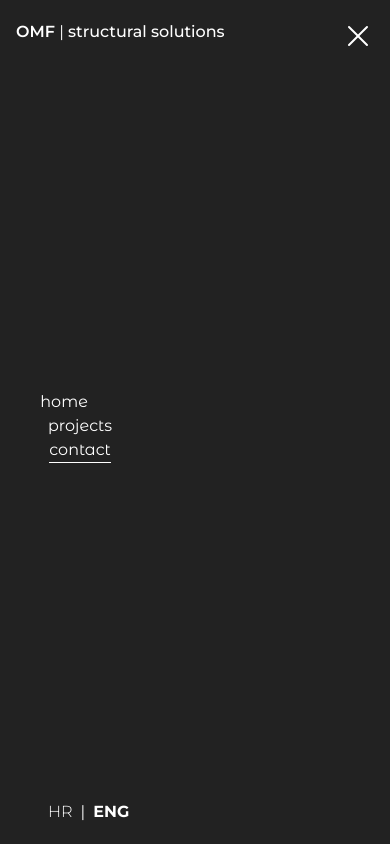
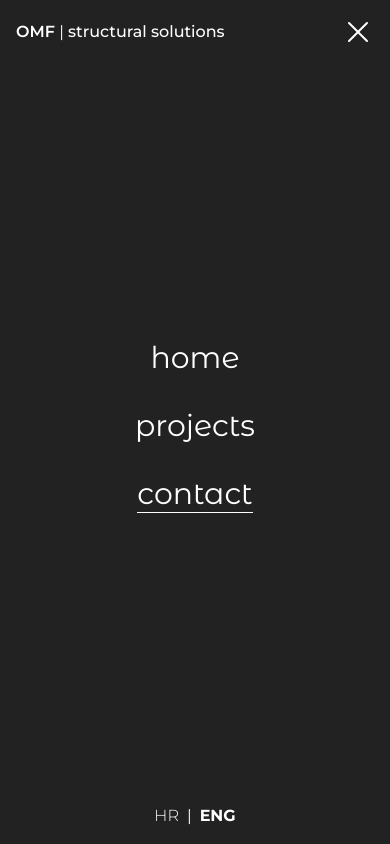
Before and after one commit to oyrad/omf, a Next.js app: page /en/contact in a window 390 px wide. Both pictures are taken after a click on the icon 358 px from the left and 32 px from the top of the page. Shown: the top 844 px of the page. Built offline with nearby package versions, Linux system fonts and the light colour scheme.

Commit message:
change navigation order

```diff
--- a/app/_components/Header.tsx
+++ b/app/_components/Header.tsx
@@ -26,13 +26,25 @@ export default function Header({
   const [isMenuOpen, setIsMenuOpen] = useState(false);
   const pathname = usePathname();
 
+  function handleMenuOpen() {
+    setIsMenuOpen(true);
+    const body = document.querySelector("body");
+    if (body) body.style.overflow = "hidden";
+  }
+
+  function handleMenuClose() {
+    setIsMenuOpen(false);
+    const body = document.querySelector("body");
+    if (body) body.style.overflow = "auto";
+  }
+
   return (
     <header
       className={`flex justify-between items-center px-4 md:px-8 py-4 text-white w-full ${
         pathname === "/en" || pathname === "/hr" ? "" : "bg-[#222]"
       } ${className}`}
     >
-      <h1>
+      <h1 className="font-lg md:font-base">
         <span className="font-semibold">OMF</span> |{" "}
         <span className="font-medium">structural solutions</span>
       </h1>
@@ -70,13 +82,10 @@ export default function Header({
         <MobileNavigation
           lang={lang}
           navigation={navigation}
-          setIsMenuOpen={setIsMenuOpen}
+          handleMenuClose={handleMenuClose}
         />
       ) : (
-        <List
-          className="w-8 h-8 md:hidden"
-          onClick={() => setIsMenuOpen(true)}
-        />
+        <List className="w-8 h-8 md:hidden" onClick={handleMenuOpen} />
       )}
     </header>
   );
--- a/app/_components/LocaleSwitcher.tsx
+++ b/app/_components/LocaleSwitcher.tsx
@@ -14,7 +14,7 @@ export default function LocaleSwitcher() {
   }
 
   return (
-    <div className="flex pl-8 space-x-2">
+    <div className="flex space-x-2 md:pl-8">
       <Link
         href={redirectedPathName("hr")}
         className={`hover:opacity-80 transition-all ${
--- a/app/_components/MobileNavigation.tsx
+++ b/app/_components/MobileNavigation.tsx
@@ -11,29 +11,29 @@ import LocaleSwitcher from "./LocaleSwitcher";
 type MobileNavigationProps = {
   lang: Locale;
   navigation: NavigationDictionary;
-  setIsMenuOpen: (isMenuOpen: boolean) => void;
+  handleMenuClose: () => void;
 };
 
 export default function MobileNavigation({
   lang,
   navigation,
-  setIsMenuOpen,
+  handleMenuClose,
 }: MobileNavigationProps) {
   const pathname = usePathname();
 
   return (
-    <div className="absolute top-0 left-0 z-20 w-full h-full bg-[#222] px-4 py-5 flex flex-col justify-between">
-      <div className="flex items-start justify-between">
-        <h1>
+    <div className="absolute top-0 left-0 z-20 w-full h-full bg-[#222] p-4 flex flex-col justify-between items-center overflow-hidden">
+      <div className="flex items-center justify-between w-full">
+        <h1 className="font-lg">
           <span className="font-semibold">OMF</span> |{" "}
           <span className="font-medium">structural solutions</span>
         </h1>
-        <X className="w-8 h-8" onClick={() => setIsMenuOpen(false)} />
+        <X className="w-8 h-8" onClick={handleMenuClose} />
       </div>
-      <nav className="flex flex-col items-center space-x-8 w-fit">
+      <nav className="flex flex-col items-center space-y-8 w-fit">
         <Link
           href={`/${lang}`}
-          className={`hover:border-b hover:border-white font-alternate
+          className={`text-3xl hover:border-b hover:border-white font-alternate
         ${
           pathname === "/en" || pathname === "/hr"
             ? "border-b border-white"
@@ -44,7 +44,7 @@ export default function MobileNavigation({
         </Link>
         <Link
           href={`/${lang}/projects`}
-          className={`hover:border-b hover:border-white font-alternate
+          className={`text-3xl hover:border-b hover:border-white font-alternate
         ${pathname.includes("projects") ? "border-b border-white" : ""}
       `}
         >
@@ -52,7 +52,7 @@ export default function MobileNavigation({
         </Link>
         <Link
           href={`/${lang}/contact`}
-          className={`hover:border-b hover:border-white font-alternate
+          className={`text-3xl hover:border-b hover:border-white font-alternate
         ${pathname.includes("contact") ? "border-b border-white" : ""}
       `}
         >
```
